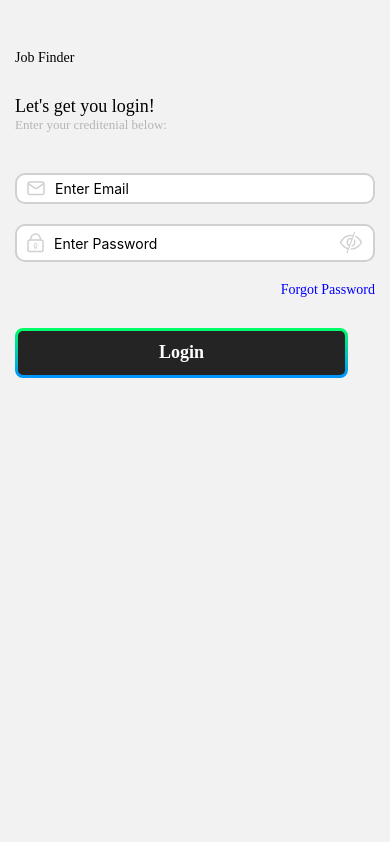
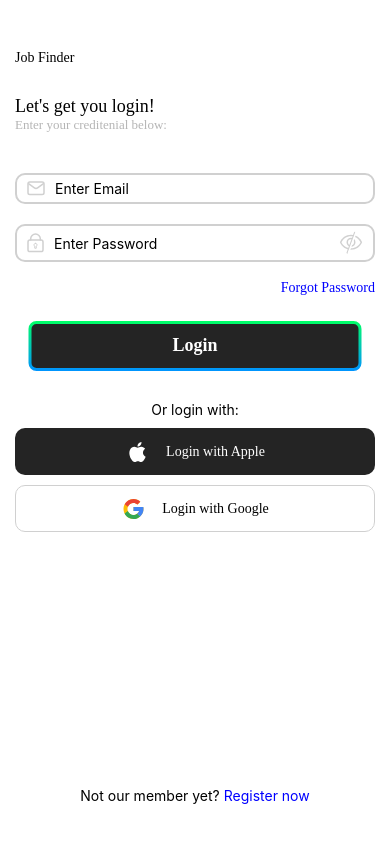
Before and after one commit to OsamaNajeeb/RealEstateRef, a React Native app: screen /loginRE in a window 390 px wide. Built offline with nearby package versions, Linux system fonts and the light colour scheme.

Commit message:
Completed Login UI

```diff
--- /dev/null
+++ b/src/assets/svg/apple.js
@@ -0,0 +1,17 @@
+import * as React from 'react';
+import Svg, {Path} from 'react-native-svg';
+const AppleIcon = props => (
+  <Svg
+    width={25}
+    height={24}
+    viewBox="0 0 25 24"
+    fill="none"
+    xmlns="http://www.w3.org/2000/svg"
+    {...props}>
+    <Path
+      d="M15.44 5.19C15.8181 4.75428 16.1063 4.24817 16.2882 3.70074C16.4701 3.1533 16.5421 2.57533 16.5 2C15.3394 2.09369 14.262 2.63956 13.5 3.52C13.1351 3.94198 12.8586 4.43288 12.6868 4.96364C12.5151 5.49441 12.4516 6.05424 12.5 6.61C13.0662 6.61472 13.6258 6.4891 14.1356 6.24286C14.6454 5.99662 15.0918 5.63637 15.44 5.19ZM17.96 12.63C17.9667 11.8637 18.1686 11.1118 18.5465 10.4452C18.9244 9.77859 19.466 9.21926 20.12 8.82C19.7073 8.22524 19.1616 7.73483 18.5263 7.38767C17.891 7.04052 17.1835 6.84615 16.46 6.82C14.9 6.66 13.46 7.73 12.63 7.73C11.8 7.73 10.63 6.84 9.33003 6.86C8.48016 6.888 7.65205 7.13578 6.92648 7.57919C6.20091 8.02259 5.60264 8.64648 5.19003 9.39C3.43003 12.45 4.74003 17 6.50003 19.47C7.30003 20.68 8.30003 22.05 9.62003 22C10.94 21.95 11.37 21.18 12.9 21.18C14.43 21.18 14.9 22 16.2 21.97C17.5 21.94 18.42 20.73 19.26 19.52C19.8551 18.6415 20.3199 17.6816 20.64 16.67C19.8475 16.332 19.1714 15.7693 18.6951 15.0513C18.2188 14.3333 17.9633 13.4916 17.96 12.63Z"
+      fill="white"
+    />
+  </Svg>
+);
+export default AppleIcon;
--- a/src/assets/svg/customreciconthree.js
+++ b/src/assets/svg/customreciconthree.js
@@ -5,7 +5,7 @@ import Svg, {Rect, Defs, LinearGradient, Stop, Text} from 'react-native-svg';
 const LoginRectangleBtn = ({onPress}) => (
   <TouchableOpacity onPress={onPress} activeOpacity={0.7}>
     <Svg
-      width={333}
+      width="100%"
       height={50}
       viewBox="0 0 333 50"
       fill="none"
--- /dev/null
+++ b/src/assets/svg/google.js
@@ -0,0 +1,29 @@
+import * as React from 'react';
+import Svg, {Path} from 'react-native-svg';
+const GoogleIcon = props => (
+  <Svg
+    width={25}
+    height={24}
+    viewBox="0 0 25 24"
+    fill="none"
+    xmlns="http://www.w3.org/2000/svg"
+    {...props}>
+    <Path
+      d="M22.3055 10.0415H21.5V10H12.5V14H18.1515C17.327 16.3285 15.1115 18 12.5 18C9.1865 18 6.5 15.3135 6.5 12C6.5 8.6865 9.1865 6 12.5 6C14.0295 6 15.421 6.577 16.4805 7.5195L19.309 4.691C17.523 3.0265 15.134 2 12.5 2C6.9775 2 2.5 6.4775 2.5 12C2.5 17.5225 6.9775 22 12.5 22C18.0225 22 22.5 17.5225 22.5 12C22.5 11.3295 22.431 10.675 22.3055 10.0415Z"
+      fill="#FBBC05"
+    />
+    <Path
+      d="M3.65308 7.3455L6.93858 9.755C7.82758 7.554 9.98058 6 12.5001 6C14.0296 6 15.4211 6.577 16.4806 7.5195L19.3091 4.691C17.5231 3.0265 15.1341 2 12.5001 2C8.65908 2 5.32808 4.1685 3.65308 7.3455Z"
+      fill="#EA4335"
+    />
+    <Path
+      d="M12.4999 22C15.0829 22 17.4299 21.0115 19.2044 19.404L16.1094 16.785C15.1054 17.5455 13.8574 18 12.4999 18C9.89891 18 7.69041 16.3415 6.85841 14.027L3.59741 16.5395C5.25241 19.778 8.61341 22 12.4999 22Z"
+      fill="#34A853"
+    />
+    <Path
+      d="M22.3055 10.0415L22.2975 10H21.5H12.5V14H18.1515C17.7555 15.1185 17.036 16.083 16.108 16.7855C16.1085 16.785 16.109 16.785 16.1095 16.7845L19.2045 19.4035C18.9855 19.6025 22.5 17 22.5 12C22.5 11.3295 22.431 10.675 22.3055 10.0415Z"
+      fill="#4285F4"
+    />
+  </Svg>
+);
+export default GoogleIcon;
--- a/src/screens/LoginScreenRE.js
+++ b/src/screens/LoginScreenRE.js
@@ -1,13 +1,24 @@
-import {View, Text, TextInput, StyleSheet, Linking} from 'react-native';
+import {
+  View,
+  Text,
+  TextInput,
+  StyleSheet,
+  Linking,
+  TouchableOpacity,
+  ScrollView,
+} from 'react-native';
 import React from 'react';
 import EnvelopeIcon from '../assets/svg/envelope';
 import LockIcon from '../assets/svg/lock';
 import EyeClosedIcon from '../assets/svg/eyeclosed';
 import LoginRectangleBtn from '../assets/svg/customreciconthree';
+import AppleIcon from '../assets/svg/apple';
+import GoogleIcon from '../assets/svg/google';
 
 export default function LoginScreenRE() {
   return (
-    <View style={{padding: 15, flex: 1}}>
+    <View style={{flex: 1, backgroundColor: 'white'}}>
+      <ScrollView contentContainerStyle={{padding: 15, flexGrow: 1}}>
         <View style={{marginTop: 35}}>
           <Text style={{color: 'black', fontFamily: 'Poppins-Bold'}}>
             Job Finder
@@ -19,7 +30,11 @@ export default function LoginScreenRE() {
             Let's get you login!
           </Text>
           <Text
-          style={{color: '#B5B5B5', fontSize: 13, fontFamily: 'Poppins-Bold'}}>
+            style={{
+              color: '#B5B5B5',
+              fontSize: 13,
+              fontFamily: 'Poppins-Bold',
+            }}>
             Enter your creditenial below:
           </Text>
         </View>
@@ -56,9 +71,62 @@ export default function LoginScreenRE() {
               Forgot Password
             </Text>
           </View>
-        <View style={{justifyContent: 'center', marginTop: 30}}>
+          <View style={{justifyContent: 'center', marginTop: 25}}>
             <LoginRectangleBtn />
           </View>
+          <View style={{justifyContent: 'center', marginTop: 30}}>
+            <Text style={{textAlign: 'center'}}>Or login with:</Text>
+          </View>
+          <View>
+            <TouchableOpacity>
+              <View style={[socialStyle.viewBtn, socialStyle.appleBtn]}>
+                <AppleIcon style={{marginRight: 8}} />
+                <Text
+                  style={{
+                    color: 'white',
+                    fontFamily: 'Poppins-Regular',
+                    marginLeft: 8,
+                  }}>
+                  Login with Apple
+                </Text>
+              </View>
+            </TouchableOpacity>
+          </View>
+          <View>
+            <TouchableOpacity>
+              <View
+                style={[
+                  socialStyle.viewBtn,
+                  socialStyle.googleBtn,
+                  socialStyle.trumpBorder,
+                ]}>
+                <GoogleIcon style={{marginRight: 8}} />
+                <Text
+                  style={{
+                    color: 'black',
+                    fontFamily: 'Poppins-Regular',
+                    marginLeft: 8,
+                  }}>
+                  Login with Google
+                </Text>
+              </View>
+            </TouchableOpacity>
+          </View>
+        </View>
+      </ScrollView>
+      <View style={{padding: 40}}>
+        <Text style={{textAlign: 'center'}}>
+          Not our member yet?{' '}
+          <Text
+            style={{color: 'blue'}}
+            onPress={() =>
+              Linking.openURL(
+                'https://www.youtube.com/watch?v=4wO6cYMYblo&list=PLeIJUF3PiXDfBaEA10imClVSzH-WzXFXt&index=3',
+              )
+            }>
+            Register now
+          </Text>
+        </Text>
       </View>
     </View>
   );
@@ -86,8 +154,30 @@ const textFieldStyle = StyleSheet.create({
 
 const styles = StyleSheet.create({
   forgotPasswordContainer: {
-    marginTop: 10,
+    marginTop: 8,
     alignSelf: 'flex-end',
     paddingHorizontal: 0,
   },
 });
+
+const socialStyle = StyleSheet.create({
+  viewBtn: {
+    flexDirection: 'row',
+    alignItems: 'center',
+    justifyContent: 'center',
+    height: 47,
+    borderRadius: 10,
+    marginTop: 10,
+    paddingHorizontal: 10,
+  },
+  appleBtn: {
+    backgroundColor: '#242424',
+  },
+  googleBtn: {
+    backgroundColor: '#fff',
+  },
+  trumpBorder: {
+    borderWidth: 1,
+    borderColor: '#D0D0D0',
+  },
+});
```
Lines whose indentation alone changed are shown as unchanged.
